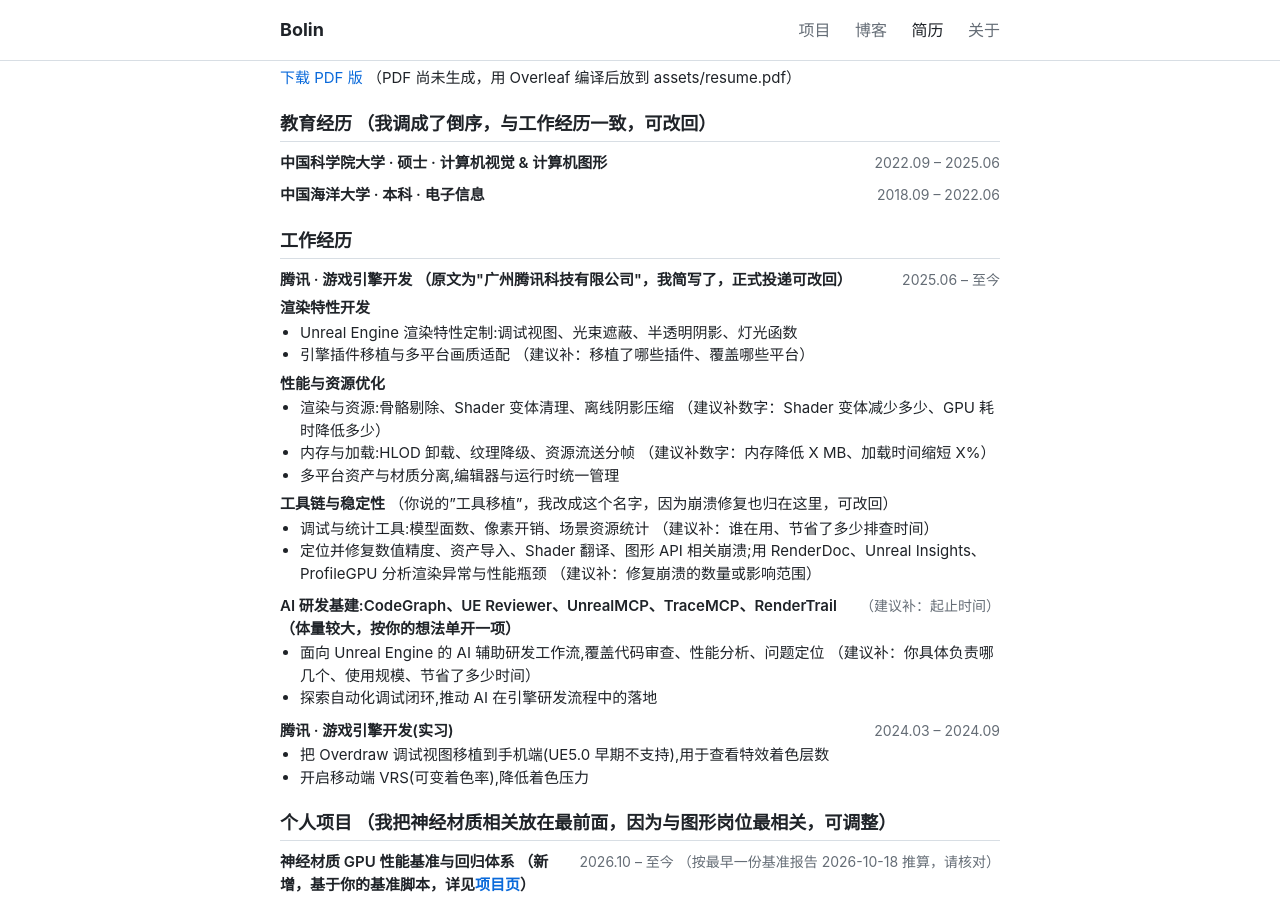
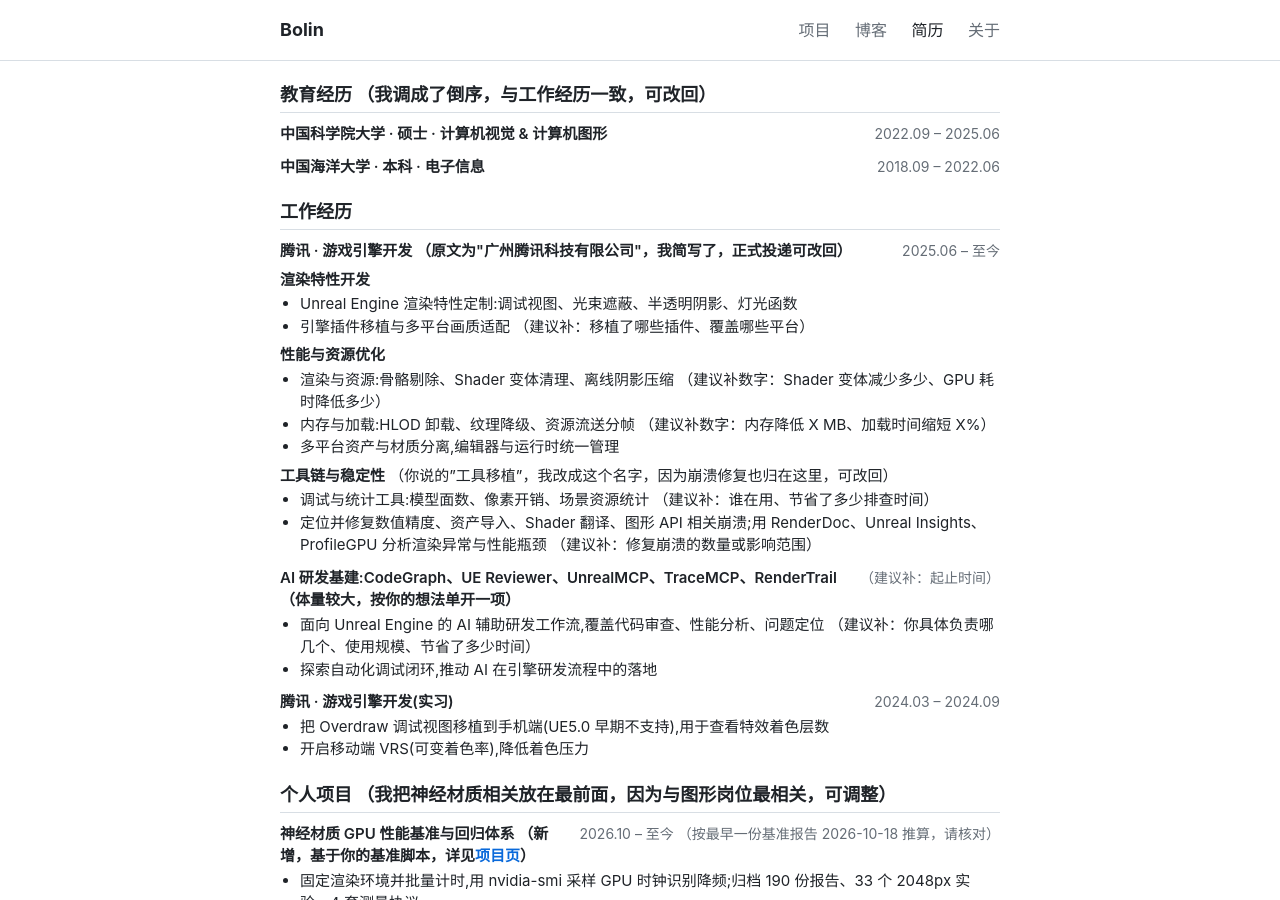
Before and after one commit to bolin12/bolin12.github.io, a Jekyll site: the page built from resume.md, in a window 1280 px wide and 900 px high. Built offline with Jekyll 4.4.1, drawn with Linux system fonts in a browser that asks for light colours; our own code applies the rules of GitHub Pages for plain Markdown files.

Commit message:
Resume page: remove dead PDF link until a PDF exists

```diff
--- a/resume.md
+++ b/resume.md
@@ -5,8 +5,6 @@ permalink: /resume/
 body_class: resume
 hide_title: true
 ---
-[下载 PDF 版]({{ "/assets/resume.pdf" | relative_url }}) （PDF 尚未生成，用 Overleaf 编译后放到 assets/resume.pdf）
-
 ## 教育经历 （我调成了倒序，与工作经历一致，可改回）
 <div class="entry"><span>中国科学院大学 · 硕士 · 计算机视觉 & 计算机图形</span><span class="when">2022.09 – 2025.06</span></div>
 <div class="entry"><span>中国海洋大学 · 本科 · 电子信息</span><span class="when">2018.09 – 2022.06</span></div>
```
